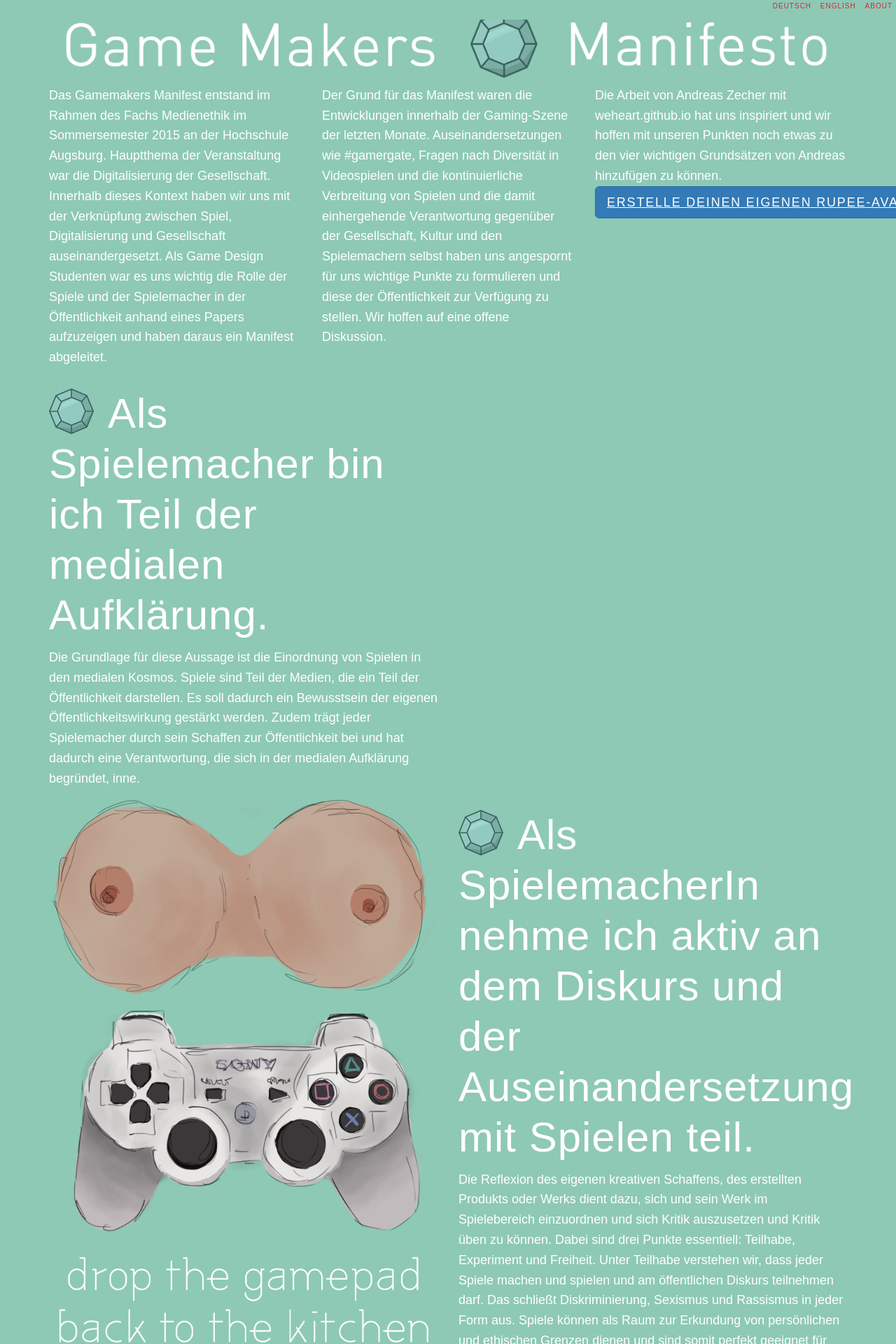
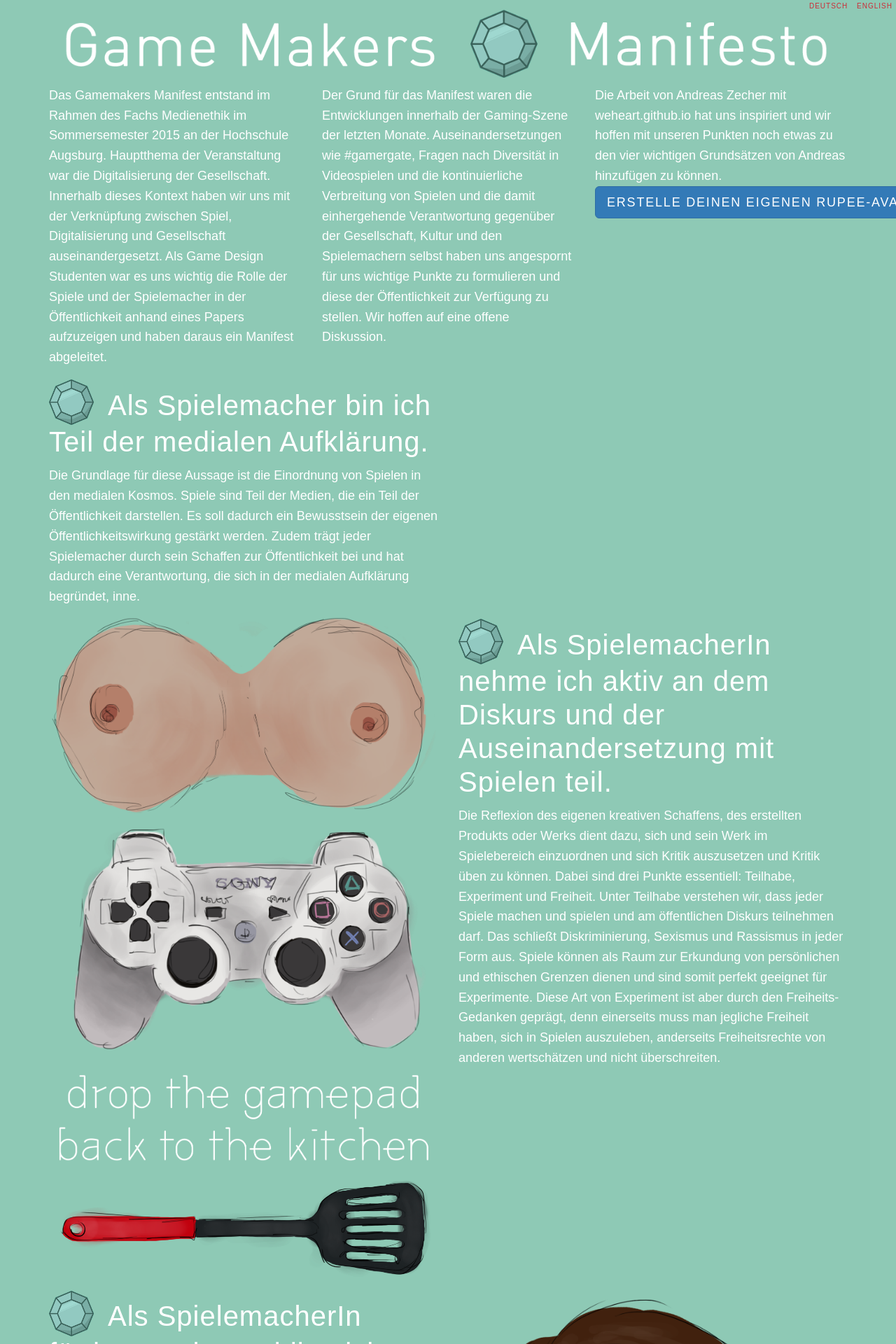
Before and after one commit to gamemakersmanifesto/gamemakersmanifesto.github.io, a Jekyll site: the page built from index.html, in a window 1280 px wide. Shown: the top 1920 px of the page at 70% size. Built offline with Jekyll 4.4.1, drawn with Linux system fonts in a browser that asks for light colours; nearby versions of some CDN libraries; some web fonts are replaced.

Commit message:
REFURBISH: Structure

```diff
--- a/_layouts/default.html
+++ b/_layouts/default.html
@@ -24,7 +24,6 @@
 	<ul>
 		<li><a href="/" {% if page.url contains "/" %}class="active"{% endif %} title="">Deutsch</a></li>
 		<li><a href="/english/" {% if page.url contains "/english/" %}class="active"{% endif %} title="">English</a></li>
-        <li><a href="/about.html"{% if page.url contains "/about.html" %}class="active"{% endif %}>About</a></li>
 	</ul>
 </nav>
 
--- a/css/main.css
+++ b/css/main.css
@@ -32,7 +32,7 @@ a {
 	letter-spacing: 0.1em;
 	font-size: 1em;
 	color: #cc2c38;
-	text-decoration: underline;
+	text-decoration: none;
 }
 
 a:hover {
@@ -42,7 +42,7 @@ a:hover {
 /* NAVIGATION */
 
 nav {
-	background: #8ec9b5;
+	background: none;
 	border-bottom: 1px solid transparent;
 	position: fixed;
 	width: 100%;
@@ -80,7 +80,7 @@ h2 {
 }
 
 p {
-    font-size: 18px;
+    font-size: 16px;
     font-weight: 400;
 }
 .rupee {
@@ -99,7 +99,7 @@ p {
 @media all and (min-width: 960px) {
 
     h2 {
-        font-size: 6rem;
+        font-size: 4rem;
     }
 
     p {
@@ -110,7 +110,7 @@ p {
 @media all and (max-width: 959px) and (min-width: 600px) {
 
     h2 {
-        font-size: 4rem;
+        font-size: 3rem;
     }
 
     p {
```
